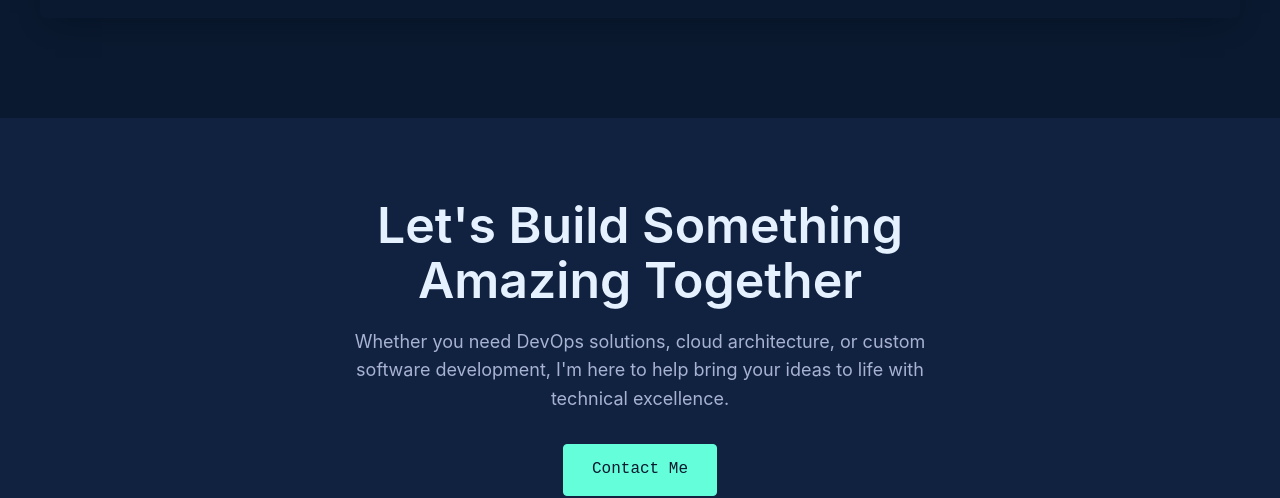
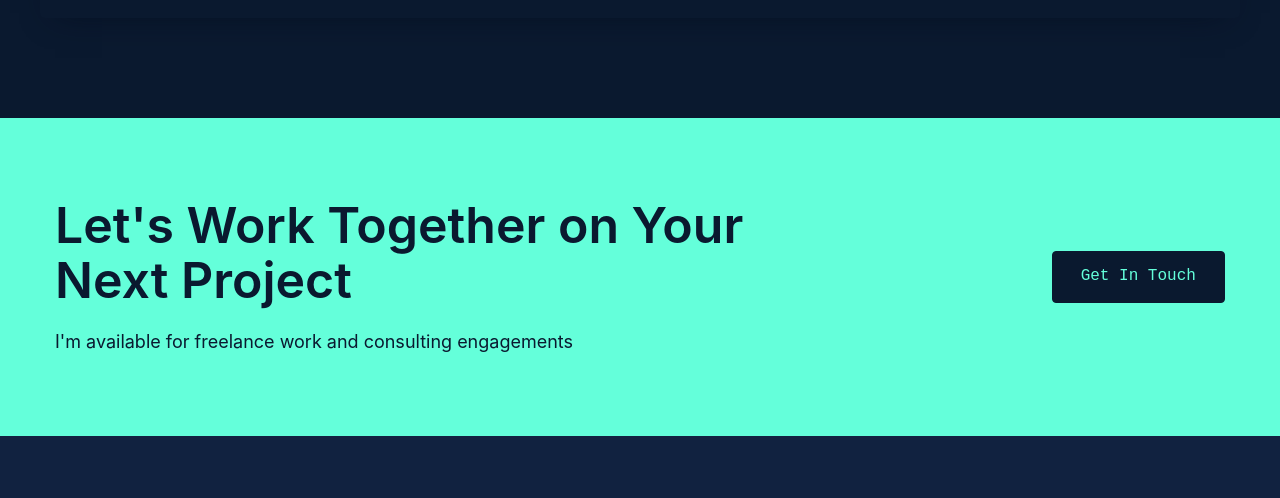
Before and after one commit to USSMANsarwar1024/portfolio, a plain HTML site: page contact.html in a window 1280 px wide. Shown: the part 2130-2628 px from the top of the page. Drawn offline with Linux system fonts and the light colour scheme; grey boxes are pictures that could not be loaded.

Commit message:
updated contact.html

```diff
--- a/contact.html
+++ b/contact.html
@@ -479,22 +479,48 @@
 
         /* CTA Section */
         .cta-section {
-            background-color: var(--secondary-dark);
-            text-align: center;
             padding: 80px 0;
+            background-color: var(--accent-teal);
+            color: var(--primary-dark);
         }
 
-        .cta-content {
-            max-width: 600px;
-            margin: 0 auto;
+        .cta-section .row {
+            display: flex;
+            flex-wrap: wrap;
+            align-items: center;
         }
 
-        .cta-content h2 {
+        .cta-section .col-lg-8 {
+            width: 66.66%;
+            padding: 0 15px;
+        }
+
+        .cta-section .col-lg-4 {
+            width: 33.33%;
+            padding: 0 15px;
+            text-align: right;
+        }
+
+        .cta-section h2 {
+            color: var(--primary-dark);
             margin-bottom: 20px;
         }
 
-        .cta-content p {
-            margin-bottom: 30px;
+        .cta-section p {
+            color: var(--primary-dark);
+            margin-bottom: 0;
+        }
+
+        .btn-light {
+            background-color: var(--primary-dark);
+            color: var(--accent-teal);
+            border: 1px solid var(--primary-dark);
+        }
+
+        .btn-light:hover {
+            background-color: var(--primary-dark);
+            color: var(--accent-teal);
+            box-shadow: 0 10px 20px -10px rgba(10, 25, 47, 0.5);
         }
 
         /* Footer - Updated to match index.html */
@@ -960,13 +986,14 @@
     <!-- CTA Section -->
     <section class="cta-section">
         <div class="container">
-            <div class="cta-content fade-in">
-                <h2>Let's Build Something Amazing Together</h2>
-                <p>
-                    Whether you need DevOps solutions, cloud architecture, or custom software development,
-                    I'm here to help bring your ideas to life with technical excellence.
-                </p>
-                <a href="#contact-form" class="btn btn-primary">Contact Me</a>
+            <div class="row">
+                <div class="col-lg-8">
+                    <h2>Let's Work Together on Your Next Project</h2>
+                    <p>I'm available for freelance work and consulting engagements</p>
+                </div>
+                <div class="col-lg-4">
+                    <a href="contact.html" class="btn btn-light">Get In Touch</a>
+                </div>
             </div>
         </div>
     </section>
```
